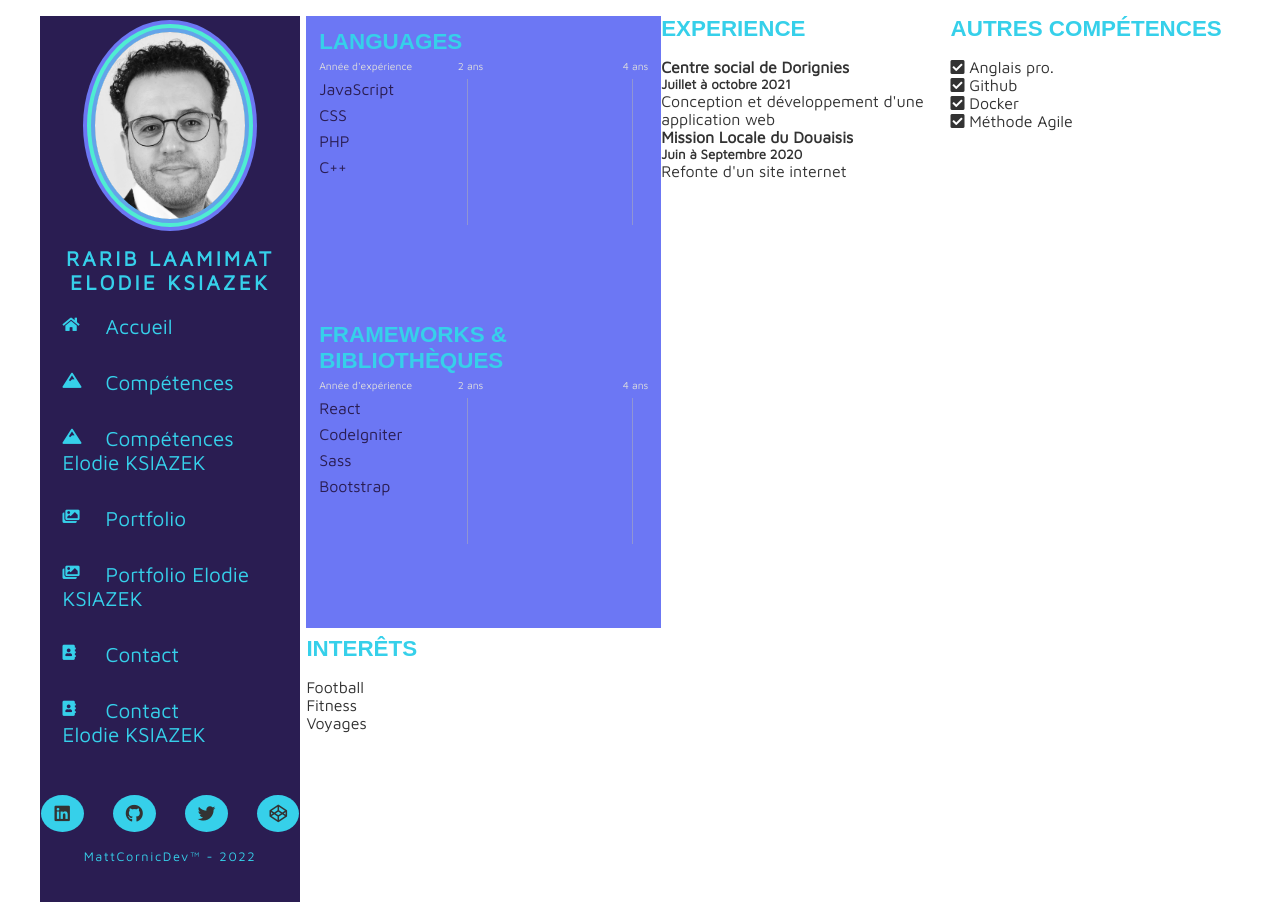
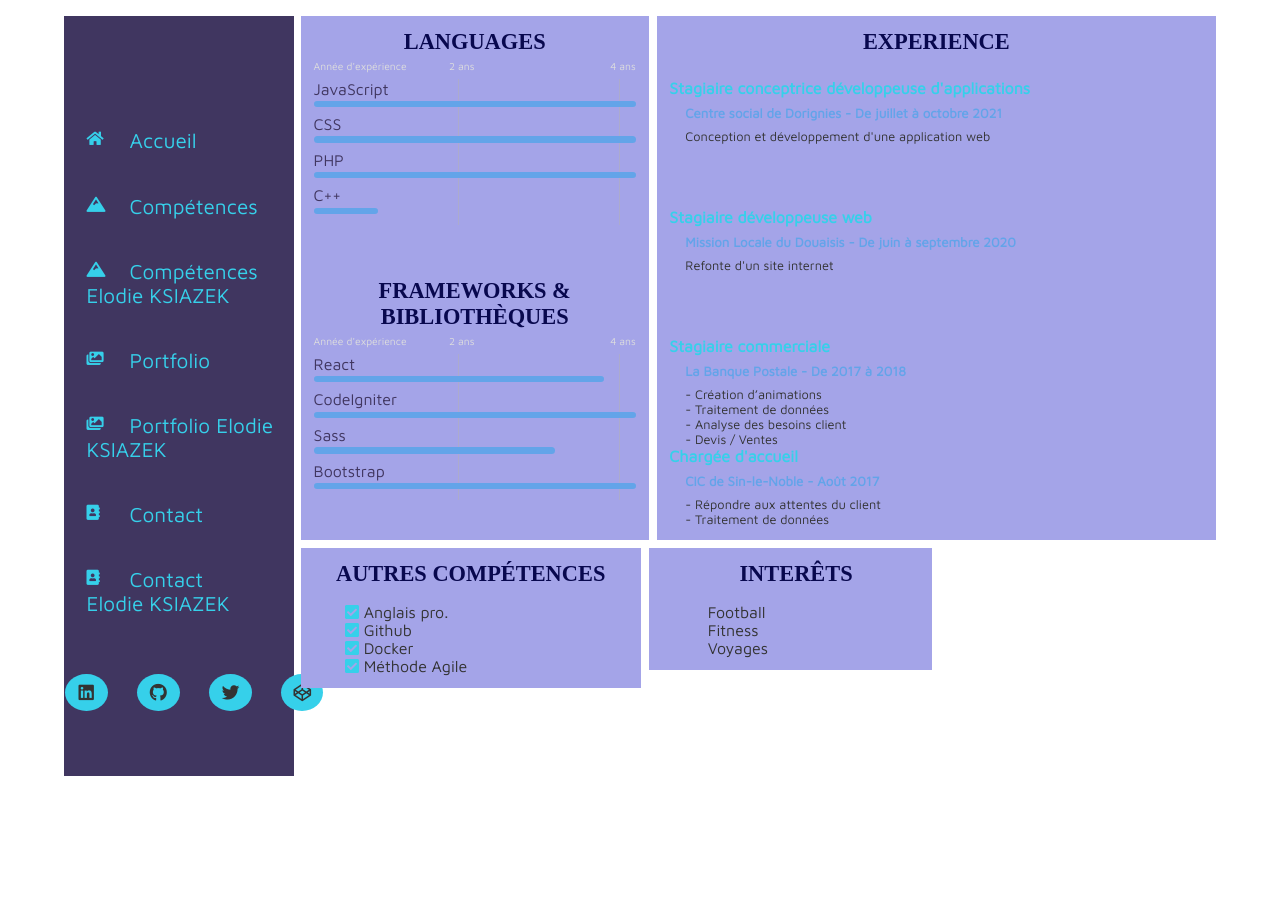
Before and after one commit to elodie-sz/CV-React, a React (Create React App) app: page /competencesEK in a window 1280 px wide. After the commit the page ends 800 px from the top, so only its background shows below. Built offline with nearby package versions, Linux system fonts and the light colour scheme; some icons are missing; a web font is replaced by a local one.

Commit message:
modif hauteur navbar

```diff
--- a/src/components/Navigation.js
+++ b/src/components/Navigation.js
@@ -6,8 +6,7 @@ const Navigation = () => {
         <div className="sidebar">
             <div className="id">
                 <div className="idContent">
-                    <img src="./media/photoProfil.jpg" alt="photo de bill gates"/>
-                    <h3>Rarib LAAMIMAT Elodie KSIAZEK</h3>
+                    {/* <img src="./media/photoProfil.jpg" alt="photo de bill gates"/> */}
                 </div>
             </div>
 
@@ -73,9 +72,9 @@ const Navigation = () => {
                         <a href="#" target="_blank" rel="noopener noreferrer"><i className="fab fa-codepen"></i></a>
                     </li>
                 </ul>
-                <div className="signature">
+                {/* <div className="signature">
                     <p>MattCornicDev™ - 2022</p>
-                </div>
+                </div> */}
             </div>
 
         </div>
--- a/src/components/knowledgesEK/ExperienceEK.js
+++ b/src/components/knowledgesEK/ExperienceEK.js
@@ -2,19 +2,37 @@ import React from 'react';
 
 const ExperienceEK = () => {
     return (
-        <div className="experienceEK">
+        <div className="experience">
             <h3>Experience</h3>
+
             <div className="exp-1">
-                <h4>Centre social de Dorignies</h4>
-                <h5>Juillet à octobre 2021</h5>
+                <h4>Stagiaire conceptrice développeuse d'applications</h4>
+                <h5>Centre social de Dorignies - De juillet à octobre 2021</h5>
                 <p>
                     Conception et développement d'une application web
                 </p>
             </div>
+
             <div className="exp-2">
-                <h4>Mission Locale du Douaisis</h4>
-                <h5>Juin à Septembre 2020</h5>
+                <h4>Stagiaire développeuse web</h4>
+                <h5>Mission Locale du Douaisis - De juin à septembre 2020</h5>
                 <p>Refonte d'un site internet</p>
+            </div>
+
+            <div className="exp-3">
+                <h4>Stagiaire commerciale</h4>
+                <h5>La Banque Postale - De 2017 à 2018</h5>
+                <p> - Création d’animations <br/>
+                    - Traitement de données <br/>
+                    - Analyse des besoins client <br/>
+                    - Devis / Ventes</p>
+            </div>
+
+            <div className="exp-4">
+                <h4>Chargée d'accueil</h4>
+                <h5>CIC de Sin-le-Noble - Août 2017</h5>
+                <p> - Répondre aux attentes du client <br/>
+                    - Traitement de données </p>
             </div>
 
         </div>
--- a/src/components/knowledgesEK/HobbiesEK.js
+++ b/src/components/knowledgesEK/HobbiesEK.js
@@ -3,7 +3,7 @@ import React from 'react';
 const HobbiesEK = () => {
     return (
         <div>
-            <div className="hobbiesEK">
+            <div className="hobbies">
                 <h3>Interêts</h3>
                 <ul>
                     <li className="hobby"><i className="fas fa-football"></i><span>Football</span></li>
--- a/src/components/knowledgesEK/OtherSkillsEK.js
+++ b/src/components/knowledgesEK/OtherSkillsEK.js
@@ -4,7 +4,7 @@ import React from 'react';
 const OtherSkillsEK = () => {
     return (
         <div>
-            <div className="otherSkillsEK">
+            <div className="otherSkills">
                 <h3>Autres compétences</h3>
                 <div className="list">
                     <ul>
--- a/src/components/knowledgesEK/ProgressBarEK.js
+++ b/src/components/knowledgesEK/ProgressBarEK.js
@@ -21,7 +21,7 @@ const ProgressBarEK = (props) => {
                         return (
                             <div key={item.id} className="languagesList">
                                 <li>{item.value}</li>
-                                <div className="progressBarEK" style={{width:progressBar}}></div>
+                                <div className="progressBar" style={{width:progressBar}}></div>
 
                             </div>
                         )
--- a/src/components/portfolioEK/ProjectEK.js
+++ b/src/components/portfolioEK/ProjectEK.js
@@ -18,7 +18,7 @@ class ProjectEK extends Component {
     render() {
         let {name, languagesIcons, source, info, picture} = this.props.item;
         return (
-            <div className="projectEK">
+            <div className="project">
                 <div className="icons">
                     {languagesIcons.map(icon =>
                     <i className={icon} key={icon}></i> )}
--- a/src/pages/Home.js
+++ b/src/pages/Home.js
@@ -7,8 +7,12 @@ const Home = () => {
            <Navigation />
             <div className="homeContent">
                 <div className="content">
-                   <h1>Rarib LAAMIMAT Elodie KSIAZEK </h1>
                     <h2>Développeurs Full Stack</h2>
+
+
+                    <p>Paragrapheeeeeeeeeeeeeeeee</p>
+
+
                     <div className="pdf">
                         <a href="./media/resume.pdf" target="_blank">CV de Rarib LAAMIMAT</a>
                         <a href="./media/resume.pdf" target="_blank">CV d'Elodie KSIAZEK</a>
--- a/src/styles/_settingsEK.scss
+++ b/src/styles/_settingsEK.scss
@@ -7,7 +7,7 @@ $font-2: 'Dosis', sans-serif;
 $font-3: 'Josefin Sans', serif;
 
 
-$color-1: #2a1d52;
+$color-1: #403660;
 $color-2: #6C77F4;
 $color-3: rgb(99, 164, 233);
 $color-4: #4FEDD2;
@@ -32,7 +32,7 @@ $minHeight: 95vh;
 }
 body {
   margin: 1rem auto;
-  max-width: 1200px;
+  max-width: 90%;
   font-family: $font-1;
   color: $black;
 }
--- a/src/styles/components/_navigation.scss
+++ b/src/styles/components/_navigation.scss
@@ -3,16 +3,16 @@
   font-family: $font-1;
   height: 100%;
   min-height: $minHeight;
-  width: 264px;
+  width: 20%;
   //border-radius: $borderRadius;
   position: relative;
   display: grid;
-  grid-template-columns: 1fr;
-  grid-template-rows: 250px 1fr 108px;
-  grid-template-areas:
-  "1"
-  "2"
-  "3";
+  // grid-template-columns: 1fr;
+  // grid-template-rows: 250px 1fr 108px;
+  // grid-template-areas:
+  // "1"
+  // "2"
+  // "3";
 }
 .id {
   grid-area: 1;
--- a/src/styles/pages/_home.scss
+++ b/src/styles/pages/_home.scss
@@ -1,11 +1,10 @@
-
 .home {
 
   .homeContent {
-    background: linear-gradient(115deg, $color-1 50%, transparent 100%);
-    min-height: $minHeight;
+    background: linear-gradient(115deg, $color-1 40%, transparent 100%);
+    // min-height: $minHeight;
     width: 100%;
-    min-height: 500px;
+    min-height: 100%;
     //border-radius: $borderRadius;
     position: relative;
     overflow: hidden;
@@ -17,13 +16,19 @@
       width: inherit;
       background: url('../../media/matrix-fond.jpg') no-repeat center/cover;
       z-index: -1;
-      filter: brightness(70%);
+      filter: brightness(80%);
+    }
+
+
+    p {
+      color: white;
+      padding: 1.5rem 0 7rem;
     }
 
     .content {
       position: absolute;
-      top: 20%;
-      left: 13%;
+      top: 10%;
+      left: 10%;
       font-family: $font-1;
 
       h1 {
@@ -35,7 +40,7 @@
       }
       h2 {
         font-size: 2.5rem;
-        padding: 1.5rem 0 7rem;
+        padding: 1.5rem 0 2rem;
         color: $color-3;
         text-shadow: 1px 4px 1px $black;
       }
--- a/src/styles/pages/_knowledgesEK.scss
+++ b/src/styles/pages/_knowledgesEK.scss
@@ -1,7 +1,7 @@
 .knowledges {
   .knowledgesContent {
     min-height: $minHeight;
-    width: 100%;
+    height: 100%;
     position: relative;
     overflow: hidden;
     display: grid;
@@ -12,17 +12,18 @@
       "O O H";
 
     .languagesFrameworks, .experience, .otherSkills, .hobbies {
-      background: $color-2;
+      background: #a4a4e8;
       //border-radius: $borderRadius;
-      padding: .8rem;
+      // padding: .8rem;
     }
 
     h3 {
       font-size: 1.4rem;
       margin-bottom: 1rem;
-      font-family: $font-2;
-      color: $color-5;
+      font-family: $font-3;
+      color: #08084e;
       text-transform: uppercase;
+      text-align: center;
     }
 
     .languagesFrameworks {
```
